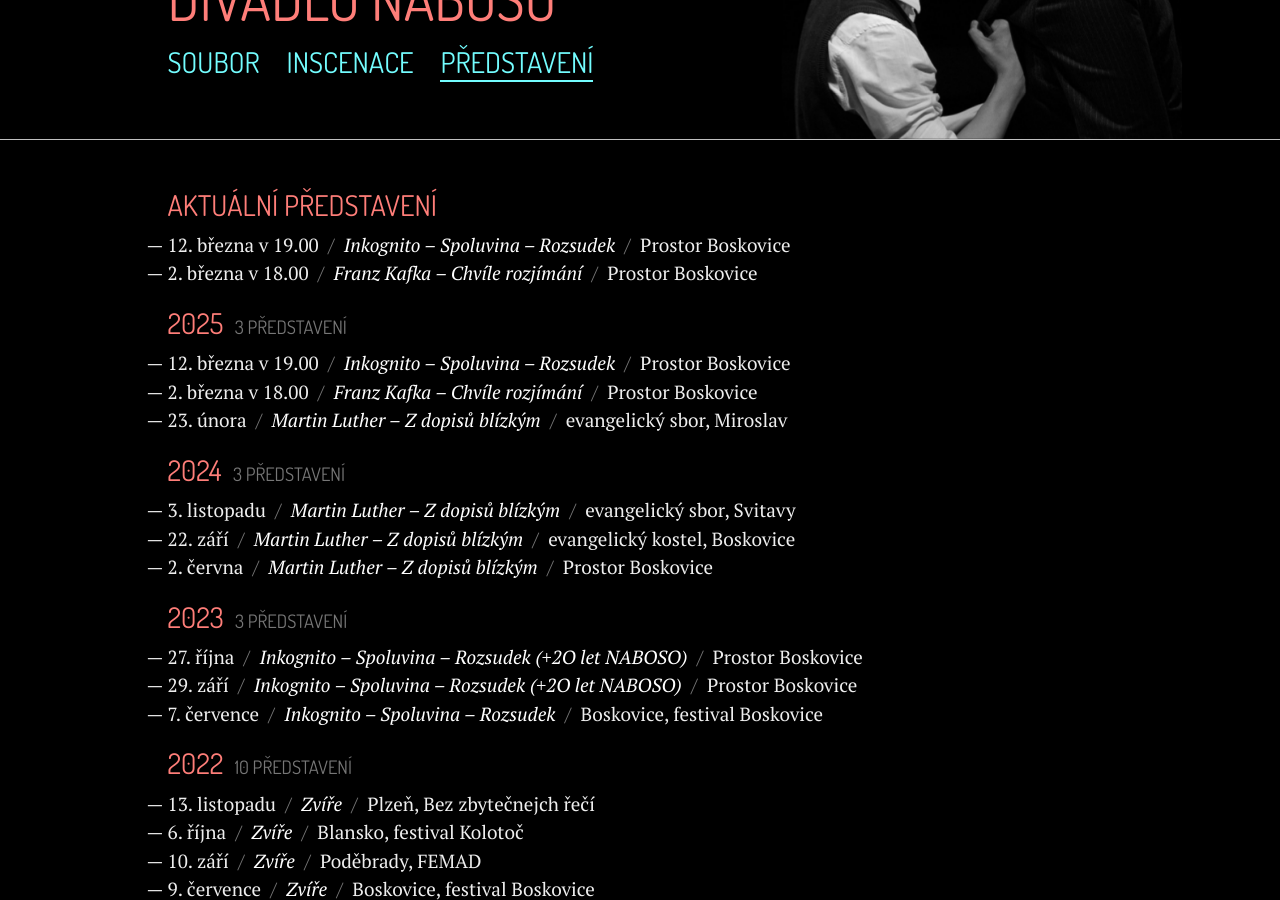
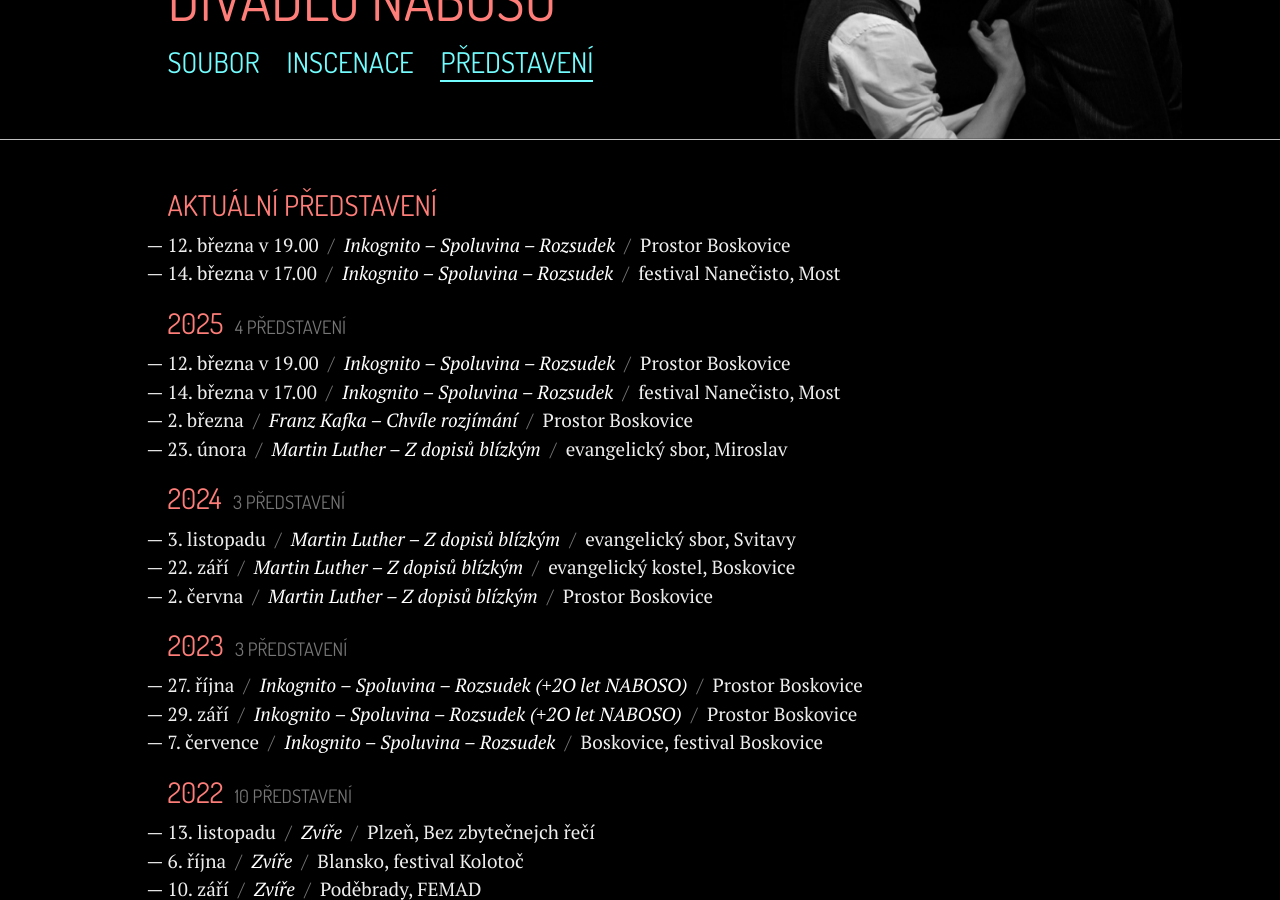
Before and after one commit to zoul/Naboso, a Jekyll site: the page built from predstaveni.html, in a window 1280 px wide and 900 px high, scrolled down 319 px. Built offline with Jekyll 4.4.1, drawn with Linux system fonts in a browser that asks for light colours; some of the changed text lies outside the part shown.

Commit message:
Update predstaveni.yml

```diff
--- a/_data/predstaveni.yml
+++ b/_data/predstaveni.yml
@@ -4,10 +4,13 @@
       kdy: 12. března v 19.00
       kde: Prostor Boskovice
       aktualni: ano
+    - co: Inkognito – Spoluvina – Rozsudek
+      kdy: 14. března v 17.00
+      kde: festival Nanečisto, Most
+      aktualni: ano
     - co: Franz Kafka – Chvíle rozjímání
-      kdy: 2. března v 18.00
+      kdy: 2. března
       kde: Prostor Boskovice
-      aktualni: ano
     - co: Martin Luther – Z dopisů blízkým
       kdy: 23. února
       kde: evangelický sbor, Miroslav
```
